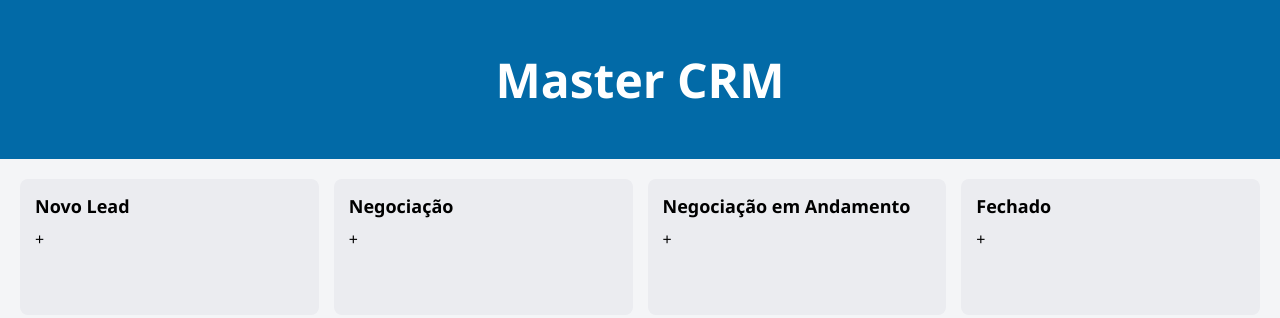
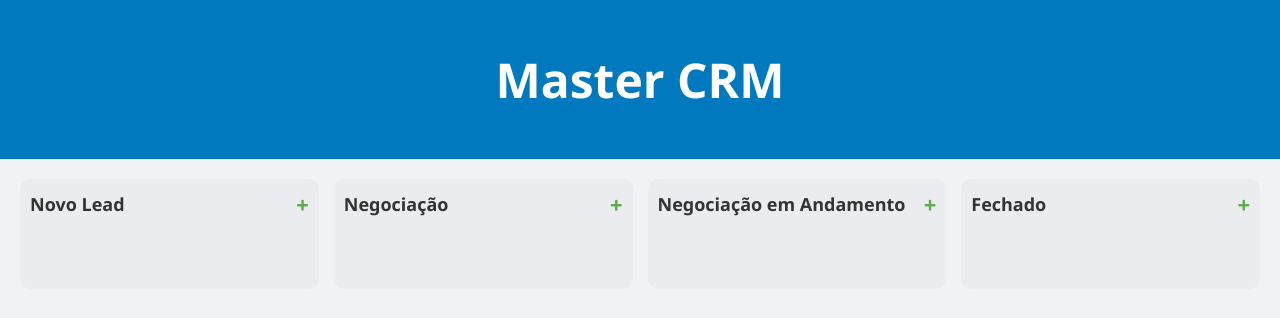
Before and after one commit to herlon878-eng/master-crm-v2, a plain HTML site: page index.html in a window 1280 px wide. Drawn offline with Linux system fonts and the light colour scheme.

Commit message:
Update styles.css

```diff
--- a/styles.css
+++ b/styles.css
@@ -1,15 +1,16 @@
 body {
   margin: 0;
   font-family: 'Segoe UI', Arial, sans-serif;
-  background: #f4f5f7;
+  background: #f0f2f5;
 }
 
 header {
-  background: #026aa7;
+  background: #0079bf;
   color: #fff;
   padding: 15px 20px;
   text-align: center;
   font-size: 24px;
+  font-weight: 600;
 }
 
 .columns-container {
@@ -21,8 +22,8 @@ header {
 
 .column {
   background: #ebecf0;
-  border-radius: 8px;
-  padding: 15px;
+  border-radius: 10px;
+  padding: 10px;
   flex: 1;
   min-width: 250px;
   max-width: 300px;
@@ -30,20 +31,25 @@ header {
   flex-direction: column;
 }
 
-.column h2 {
-  margin-top: 0;
+.column-header {
+  display: flex;
+  justify-content: space-between;
+  align-items: center;
   margin-bottom: 10px;
-  font-size: 18px;
 }
 
-.column button {
-  margin-bottom: 10px;
-  padding: 8px;
-  background: #5aac44;
-  color: #fff;
-  border: none;
-  border-radius: 6px;
+.column-header h2 {
+  margin: 0;
+  font-size: 18px;
+  color: #333;
+}
+
+.add-card {
+  font-size: 22px;
+  color: #5aac44;
   cursor: pointer;
+  font-weight: bold;
+  user-select: none;
 }
 
 .card-list {
@@ -55,11 +61,14 @@ header {
 
 .card {
   background: #fff;
-  border-radius: 6px;
-  padding: 10px;
-  box-shadow: 0 1px 3px rgba(0,0,0,0.2);
+  border-radius: 8px;
+  padding: 12px;
+  box-shadow: 0 2px 4px rgba(0,0,0,0.1);
   cursor: grab;
   position: relative;
+  min-height: 60px;
+  display: flex;
+  align-items: center;
 }
 
 .card textarea {
@@ -69,12 +78,13 @@ header {
   padding: 6px;
   resize: none;
   font-size: 14px;
+  background: transparent;
 }
 
 .card button.delete-btn {
   position: absolute;
-  top: 5px;
-  right: 5px;
+  top: 6px;
+  right: 6px;
   background: #eb5a46;
   color: #fff;
   border: none;
```
